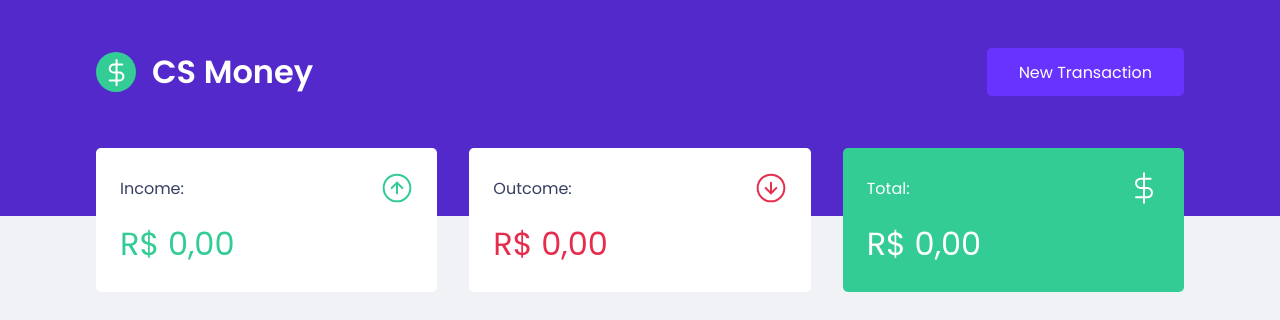
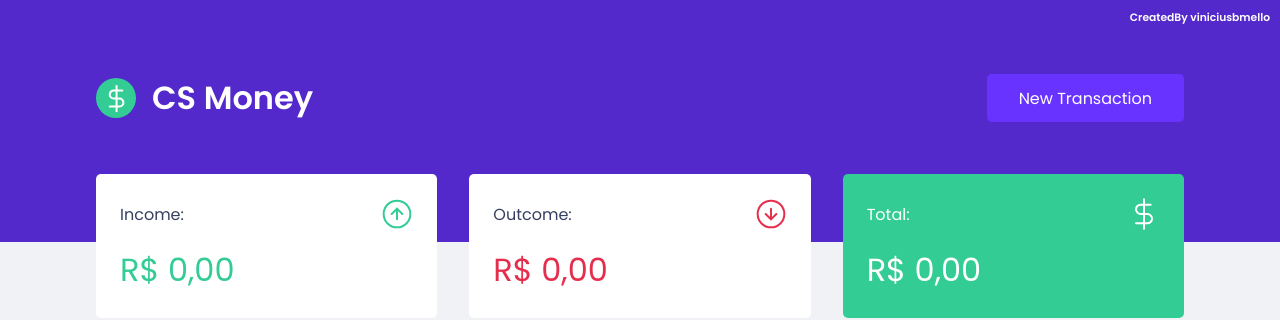
Before and after one commit to viniciusbmello/reactjs-csmoney, a React (Create React App) app: page / in a window 1280 px wide. Shown: the top 320 px of the page. Built offline with nearby package versions, Linux system fonts and the light colour scheme; no server answers.

Commit message:
:lipstick: CreatedBy

```diff
--- a/src/components/Header/index.tsx
+++ b/src/components/Header/index.tsx
@@ -11,6 +11,7 @@ export function Header({
 }: IHeader): ReactElement<IHeader> {
   return (
     <Container>
+    <h6>CreatedBy viniciusbmello</h6>
       <Content>
         <div className="logo">
           <img src={logoSvg} alt="SC Money" />
--- a/src/components/Header/styles.ts
+++ b/src/components/Header/styles.ts
@@ -3,6 +3,13 @@ import styled from 'styled-components';
 
 export const Container = styled.header`
   background: ${props => props.theme.colors.primary};
+
+  h6 {
+    text-align: right;
+    padding-top: 1rem;
+    padding-right: 1rem;
+    color: ${props => props.theme.colors.shape};
+  }
 `;
 
 export const Content = styled.div`
```
